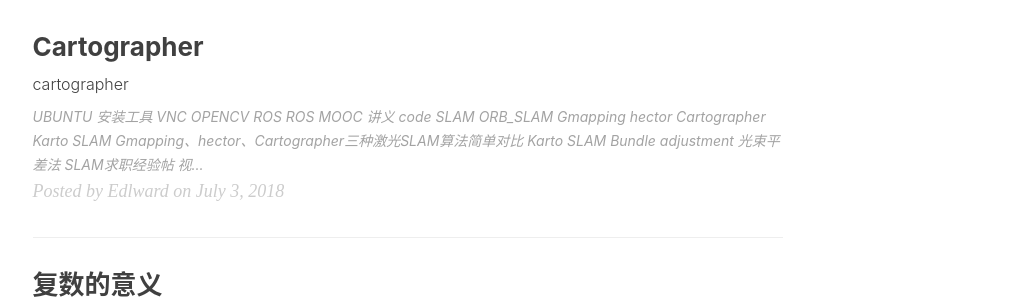
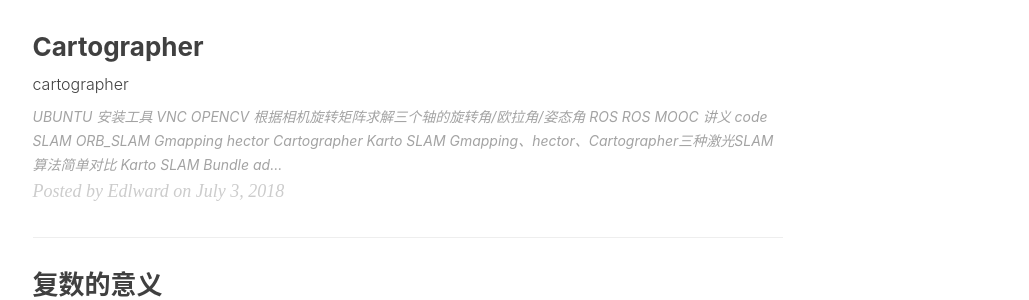
Before and after one commit to gary-robotics/dlward, a Jekyll site: the page built from index.html, in a window 1280 px wide and 900 px high, scrolled down 903 px. Shown: the part 152-452 px from the top of the window, without its empty margins (135-1164 px from the left). Built offline with Jekyll 4.4.1, drawn with Linux system fonts in a browser that asks for light colours; nearby versions of some CDN libraries; the list of posts is cut into pages by our own code.

Commit message:
Update 2018-06-19-Cartographer-2018.markdown

```diff
--- a/_posts/2018-06-19-Cartographer-2018.markdown
+++ b/_posts/2018-06-19-Cartographer-2018.markdown
@@ -16,7 +16,7 @@
 [安装工具](http://www.upantool.com/qidong/2011/UltraISO_v9.5.0.2800.html)
 [VNC](https://www.cnblogs.com/xuliangxing/p/7642650.html)
 ### OPENCV
-
+[根据相机旋转矩阵求解三个轴的旋转角/欧拉角/姿态角](http://www.cnblogs.com/singlex/p/RotateMatrix2Euler.html)
 
 ### ROS
 [ROS MOOC](https://www.icourse163.org/course/ISCAS-1002580008)
```
